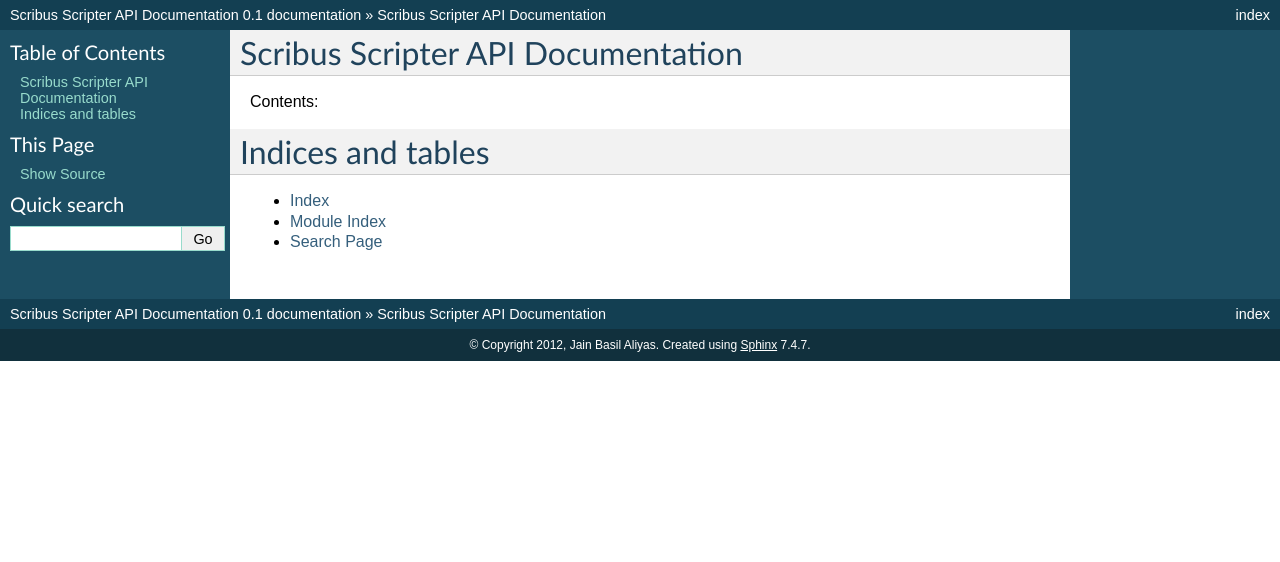
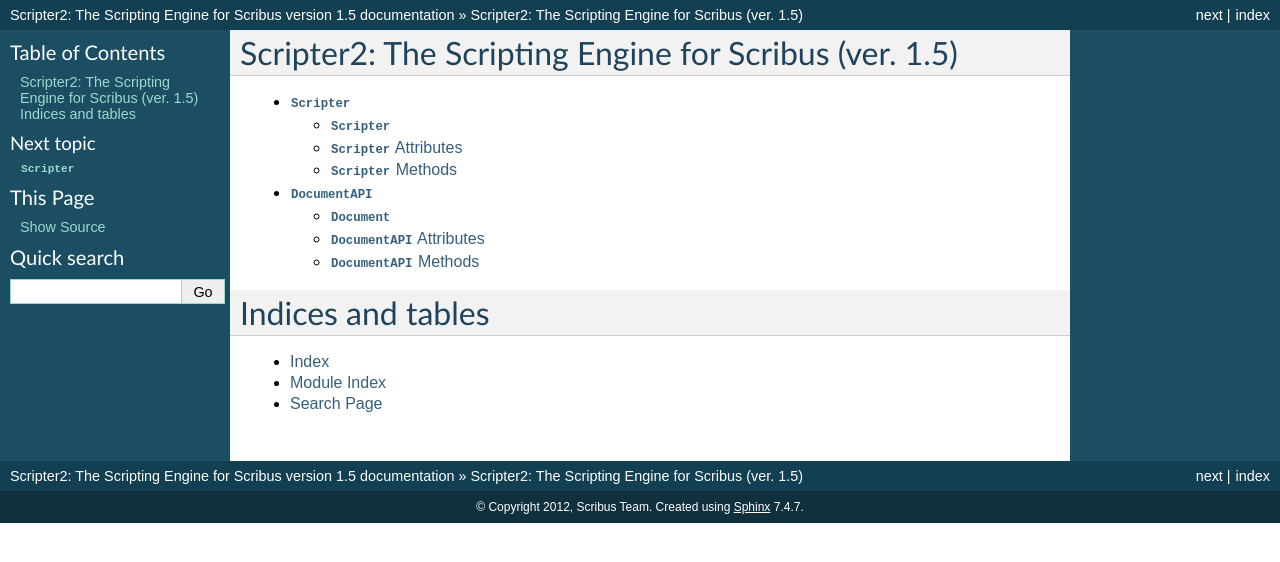
Before and after one commit to jainbasil/scripter-doc, a Sphinx documentation site: the page built from source/index.rst, in a window 1280 px wide. Shown: the top 562 px of the page. Built offline with Sphinx 7.4.7, drawn with Linux system fonts in a browser that asks for light colours.

Commit message:
Added Scripter class and Document class.

```diff
--- a/source/conf.py
+++ b/source/conf.py
@@ -40,17 +40,17 @@
 master_doc = 'index'
 
 # General information about the project.
-project = u'Scribus Scripter API Documentation'
-copyright = u'2012, Jain Basil Aliyas'
+project = u'Scripter2: The Scripting Engine for Scribus'
+copyright = u'2012, Scribus Team'
 
 # The version info for the project you're documenting, acts as replacement for
 # |version| and |release|, also used in various other places throughout the
 # built documents.
 #
 # The short X.Y version.
-version = '0.1'
+version = '1.5'
 # The full version, including alpha/beta/rc tags.
-release = '0.1'
+release = 'version 1.5'
 
 # The language for content autogenerated by Sphinx. Refer to documentation
 # for a list of supported languages.
--- a/source/index.rst
+++ b/source/index.rst
@@ -3,13 +3,14 @@
    You can adapt this file completely to your liking, but it should at least
    contain the root `toctree` directive.
 
-Scribus Scripter API Documentation
-==================================
-
-Contents:
+Scripter2: The Scripting Engine for Scribus (ver. 1.5)
+======================================================
 
 .. toctree::
    :maxdepth: 2
+
+   scripter
+   documentapi
 
 
 
```
Also changed, not shown: source/documentapi.rst (added, +25 -0 lines), source/scripter.rst (added, +26 -0 lines).
